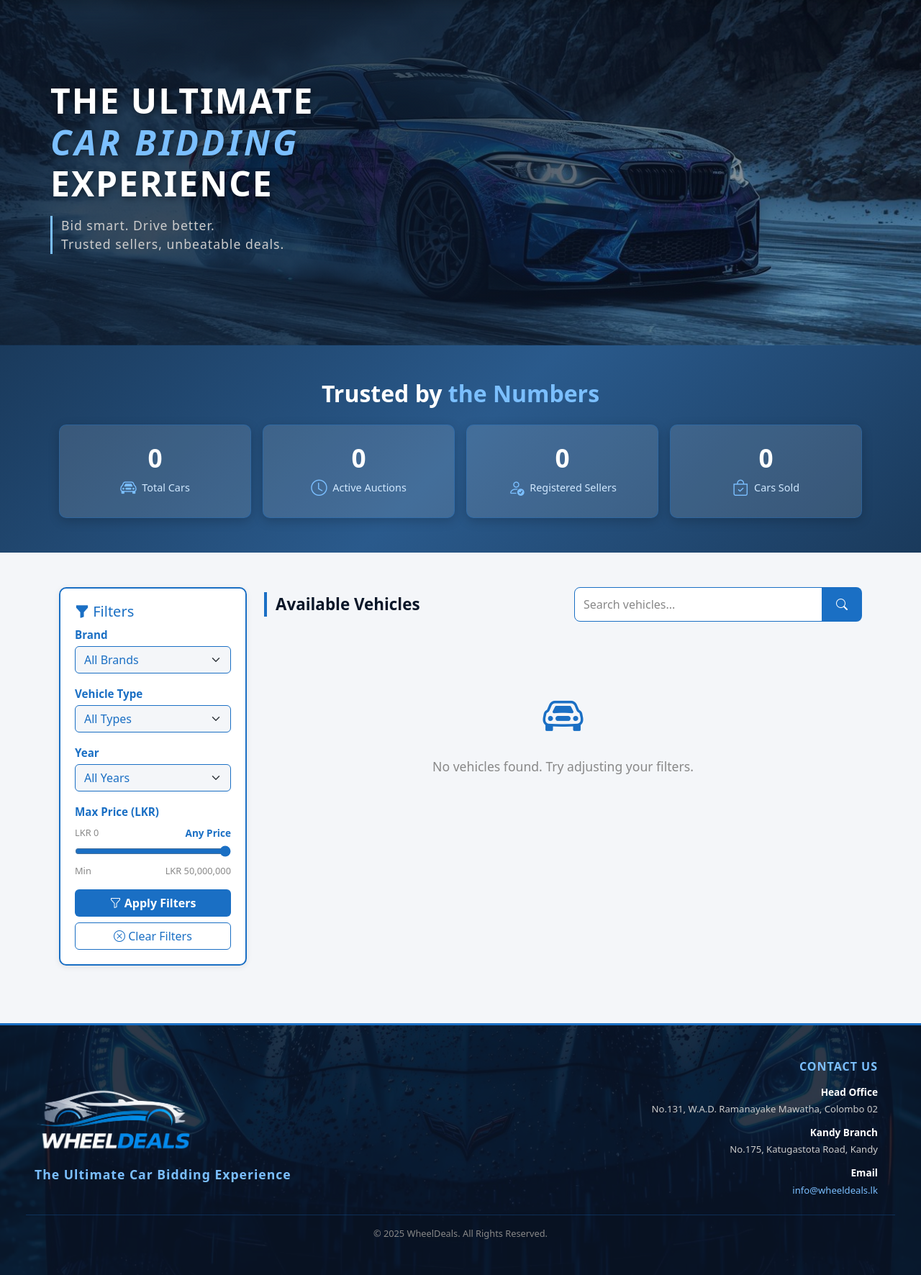
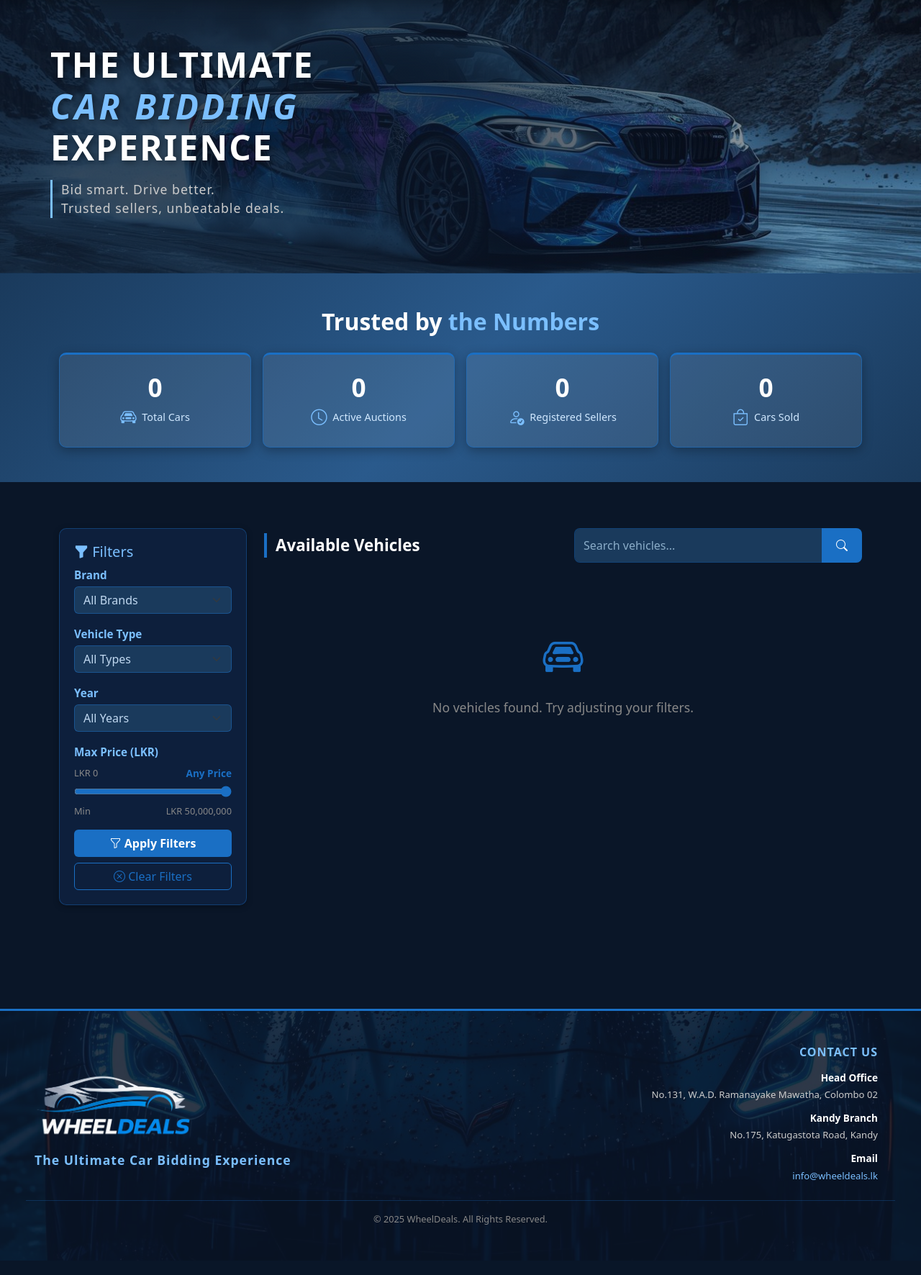
Before and after one commit to thisalirj-star/WheelDeals-Group-08, a Django app: page / in a window 1280 px wide. Shown: the part 76-1848 px from the top of the page at 72% size. Run offline with Django 5.2, Linux system fonts and the light colour scheme; parts of the project's set-up code (start-up, migrations or seed data) failed here and were passed over.

Commit message:
Update homepage to dark theme to match overall website design

```diff
--- a/home/templates/home/base.html
+++ b/home/templates/home/base.html
@@ -9,8 +9,8 @@
     <link href="https://cdn.jsdelivr.net/npm/bootstrap-icons@1.10.0/font/bootstrap-icons.css" rel="stylesheet">
     <style>
         body {
-            background-color: #f4f6f9;
-            color: #1a1a2e;
+        background-color: #0a1628;
+        color: #e0e0e0;
         }
 
         /* NAVBAR */
--- a/home/templates/home/home.html
+++ b/home/templates/home/home.html
@@ -7,11 +7,12 @@
     /* HERO SECTION */
     .hero {
         position: relative;
-        min-height: 480px;
+        min-height: 380px;
         display: flex;
         align-items: center;
         overflow: hidden;
     }
+
     .hero-image {
         position: absolute;
         inset: 0;
@@ -28,10 +29,11 @@
         z-index: 1;
         border-bottom: 0.3px solid rgba(26,111,196,0.1);
     }
+
     .hero-content {
         position: relative;
         z-index: 2;
-        padding: 60px 0;
+        padding: 30px 0;
     }
     .hero h1 {
         color: #ffffff;
@@ -55,115 +57,21 @@
         padding-left: 12px;
     }
 
-    /* SEARCH BAR */
-    .search-bar input {
-        background-color: #ffffff;
-        border: 1px solid #1a6fc4;
-        color: #1a1a2e;
-        border-radius: 8px 0 0 8px;
-        height: 48px;
-    }
-    .search-bar input::placeholder { color: #888888; }
-    .search-bar input:focus {
-        background-color: #ffffff;
-        color: #1a1a2e;
-        border-color: #1a6fc4;
-        box-shadow: none;
-    }
-    .search-bar button {
-        background-color: #1a6fc4;
-        border: none;
-        border-radius: 0 8px 8px 0;
-        color: #ffffff;
-        height: 48px;
-        padding: 0 20px;
-        font-weight: 600;
-    }
-    .search-bar button:hover { background-color: #0a5aa8; }
-
-    /* FILTERS */
-    .filter-section {
-        background-color: #ffffff;
-        padding: 20px;
-        border-radius: 10px;
-        border: 2px solid #1a6fc4;
-        margin-bottom: 20px;
-        box-shadow: 0 2px 8px rgba(0,0,0,0.08);
-    }
-    .filter-section select {
-        background-color: #f4f6f9;
-        border: 1px solid #1a6fc4;
-        color: #1a6fc4;
-        border-radius: 6px;
-    }
-    .filter-section select:focus {
-        background-color: #f4f6f9;
-        color: #1a6fc4;
-        border-color: #0a5aa8;
-        box-shadow: none;
-    }
-
-    /* CAR CARDS */
-    .car-card {
-        background-color: #ffffff;
-        border: 1px solid #d0d8e4;
-        border-radius: 12px;
-        overflow: hidden;
-        transition: transform 0.2s, border-color 0.2s, box-shadow 0.2s;
-        cursor: pointer;
-        height: 100%;
-        box-shadow: 0 2px 8px rgba(0,0,0,0.08);
-    }
-    .car-card:hover {
-        transform: translateY(-5px);
-        border-color: #1a6fc4;
-        box-shadow: 0 8px 20px rgba(26,111,196,0.15);
-    }
-    .car-card img {
-        width: 100%;
-        height: 190px;
-        object-fit: cover;
-    }
-    .car-card .card-body { padding: 15px; }
-    .car-card .car-title {
-        color: #0a1628;
-        font-weight: bold;
-        font-size: 1rem;
-        margin-bottom: 4px;
-    }
-    .car-card .car-price {
-        color: #1a6fc4;
-        font-weight: bold;
-        font-size: 1.1rem;
-    }
-    .car-card .car-details {
-        color: #666666;
-        font-size: 0.85rem;
-    }
-    .badge-type {
-        background-color: #0a1628;
-        color: #ffffff;
-        font-size: 0.75rem;
-        padding: 3px 10px;
-        border-radius: 12px;
-        display: inline-block;
-        font-weight: 600;
-    }
-
     /* SUMMARY CARDS */
     .summary-card {
-        background-color: rgba(255,255,255,0.12);
-        border: 1px solid rgba(26,111,196,0.4);
+        background-color: rgba(255,255,255,0.08);
+        border: 1px solid rgba(26,111,196,0.6);
         border-radius: 10px;
         padding: 24px 20px;
         text-align: center;
-        border-top: 1px solid rgba(26,111,196,0.4);
-        box-shadow: 0 4px 15px rgba(0,0,0,0.2);
+        border-top: 3px solid #1a6fc4;
+        box-shadow: 0 4px 15px rgba(0,0,0,0.3);
         transition: transform 0.2s, box-shadow 0.2s;
     }
     .summary-card:hover {
         transform: translateY(-5px);
-        box-shadow: 0 8px 25px rgba(26,111,196,0.3);
+        box-shadow: 0 8px 25px rgba(26,111,196,0.4);
+        background-color: rgba(255,255,255,0.12);
     }
     .summary-card h3 {
         color: #ffffff;
@@ -183,14 +91,121 @@
         margin-right: 4px;
     }
 
+    /* SEARCH BAR */
+    .search-bar input {
+        background-color: #1a3a5c;
+        border: 1px solid rgba(26,111,196,0.5);
+        color: #ffffff;
+        border-radius: 8px 0 0 8px;
+        height: 48px;
+    }
+    .search-bar input::placeholder { color: #8aacc8; }
+    .search-bar input:focus {
+        background-color: #1a3a5c;
+        color: #ffffff;
+        border-color: #1a6fc4;
+        box-shadow: none;
+    }
+    .search-bar button {
+        background-color: #1a6fc4;
+        border: none;
+        border-radius: 0 8px 8px 0;
+        color: #ffffff;
+        height: 48px;
+        padding: 0 20px;
+        font-weight: 600;
+    }
+    .search-bar button:hover { background-color: #0a5aa8; }
+
+    /* FILTERS */
+    .filter-section {
+        background-color: #0d1f3c;
+        padding: 20px;
+        border-radius: 10px;
+        border: 1px solid rgba(26,111,196,0.4);
+        margin-bottom: 20px;
+        box-shadow: 0 2px 8px rgba(0,0,0,0.3);
+    }
+    .filter-section select {
+        background-color: #1a3a5c;
+        border: 1px solid rgba(26,111,196,0.5);
+        color: #c0d8f0;
+        border-radius: 6px;
+    }
+    .filter-section select:focus {
+        background-color: #1a3a5c;
+        color: #c0d8f0;
+        border-color: #1a6fc4;
+        box-shadow: none;
+    }
+    .filter-section option {
+        background-color: #0d1f3c;
+        color: #c0d8f0;
+    }
+
+    /* CAR CARDS */
+    .car-card {
+        background-color: #0d1f3c;
+        border: 1px solid rgba(26,111,196,0.3);
+        border-radius: 12px;
+        overflow: hidden;
+        transition: transform 0.2s, border-color 0.2s, box-shadow 0.2s;
+        cursor: pointer;
+        height: 100%;
+        box-shadow: 0 2px 8px rgba(0,0,0,0.3);
+    }
+    .car-card:hover {
+        transform: translateY(-5px);
+        border-color: #1a6fc4;
+        box-shadow: 0 8px 20px rgba(26,111,196,0.25);
+    }
+    .car-card img {
+        width: 100%;
+        height: 190px;
+        object-fit: cover;
+    }
+    .car-card .card-body { padding: 15px; }
+    .car-card .car-title {
+        color: #ffffff;
+        font-weight: bold;
+        font-size: 1rem;
+        margin-bottom: 4px;
+    }
+    .car-card .car-price {
+        color: #f0a500;
+        font-weight: bold;
+        font-size: 1.1rem;
+    }
+    .car-card .car-details {
+        color: #8aacc8;
+        font-size: 0.85rem;
+    }
+    .badge-type {
+        background-color: rgba(26,111,196,0.3);
+        color: #7bbfff;
+        font-size: 0.75rem;
+        padding: 3px 10px;
+        border-radius: 12px;
+        display: inline-block;
+        font-weight: 600;
+        border: 1px solid rgba(26,111,196,0.5);
+    }
+
     /* SECTION TITLE */
     .section-title {
-        color: #0a1628;
+        color: #ffffff;
         font-weight: bold;
         font-size: 1.4rem;
         border-left: 4px solid #1a6fc4;
         padding-left: 12px;
         margin-bottom: 20px;
+    }
+
+    /* PAGE BACKGROUND */
+    .listings-section {
+        background-color: #0a1628;
+        padding: 40px 0;
+        min-height: 500px;
     }
 
     /* ANIMATIONS */
@@ -262,21 +277,23 @@
     </div>
 </section>
 
+
 <!-- FILTERS + CAR LISTINGS -->
-<section class="container mt-5" id="listings">
+<section class="listings-section mt-0" id="listings">
+<div class="container py-4">
     <div class="row">
 
         <!-- FILTERS SIDEBAR -->
         <div class="col-md-3">
             <div class="filter-section">
-                <h5 style="color:#1a6fc4;">
+                <h5 style="color:#7bbfff;">
                     <i class="bi bi-funnel-fill"></i> Filters
                 </h5>
                 <form method="GET" action="{% url 'home' %}#listings">
                     <input type="hidden" name="search" value="{{ search_query }}">
 
                     <div class="mb-3">
-                        <label style="color:#1a6fc4; font-size:0.95rem; font-weight:600;">Brand</label>
+                        <label style="color:#7bbfff; font-size:0.95rem; font-weight:600;">Brand</label>
                         <select name="brand" class="form-select mt-1">
                             <option value="">All Brands</option>
                             <option value="Toyota" {% if brand == "Toyota" %}selected{% endif %}>Toyota</option>
@@ -290,7 +307,7 @@
                     </div>
 
                     <div class="mb-3">
-                        <label style="color:#1a6fc4; font-size:0.95rem; font-weight:600;">Vehicle Type</label>
+                        <label style="color:#7bbfff; font-size:0.95rem; font-weight:600;">Vehicle Type</label>
                         <select name="vehicle_type" class="form-select mt-1">
                             <option value="">All Types</option>
                             <option value="Car" {% if vehicle_type == "Car" %}selected{% endif %}>Car</option>
@@ -302,7 +319,7 @@
                     </div>
 
                     <div class="mb-3">
-                        <label style="color:#1a6fc4; font-size:0.95rem; font-weight:600;">Year</label>
+                        <label style="color:#7bbfff; font-size:0.95rem; font-weight:600;">Year</label>
                         <select name="year" class="form-select mt-1">
                             <option value="">All Years</option>
                             {% for y in years %}
@@ -312,7 +329,7 @@
                     </div>
 
                     <div class="mb-3">
-                        <label style="color:#1a6fc4; font-size:0.95rem; font-weight:600;">Max Price (LKR)</label>
+                        <label style="color:#7bbfff; font-size:0.95rem; font-weight:600;">Max Price (LKR)</label>
                         <div class="mt-2">
                             <div class="d-flex justify-content-between mb-1">
                                 <span style="color:#888888; font-size:0.8rem;">LKR 0</span>
@@ -386,7 +403,7 @@
                 {% endif %}
             </div>
         </div>
-
+        </div>
     </div>
 </section>
 
--- a/wheeldeals/urls.py
+++ b/wheeldeals/urls.py
@@ -6,6 +6,4 @@ from django.conf.urls.static import static
 urlpatterns = [
     path('admin/', admin.site.urls),
     path('', include('home.urls')),
-    path('accounts/', include('accounts.urls')),
-    path('cars/', include('cars.urls')),
 ] + static(settings.MEDIA_URL, document_root=settings.MEDIA_ROOT)
```
